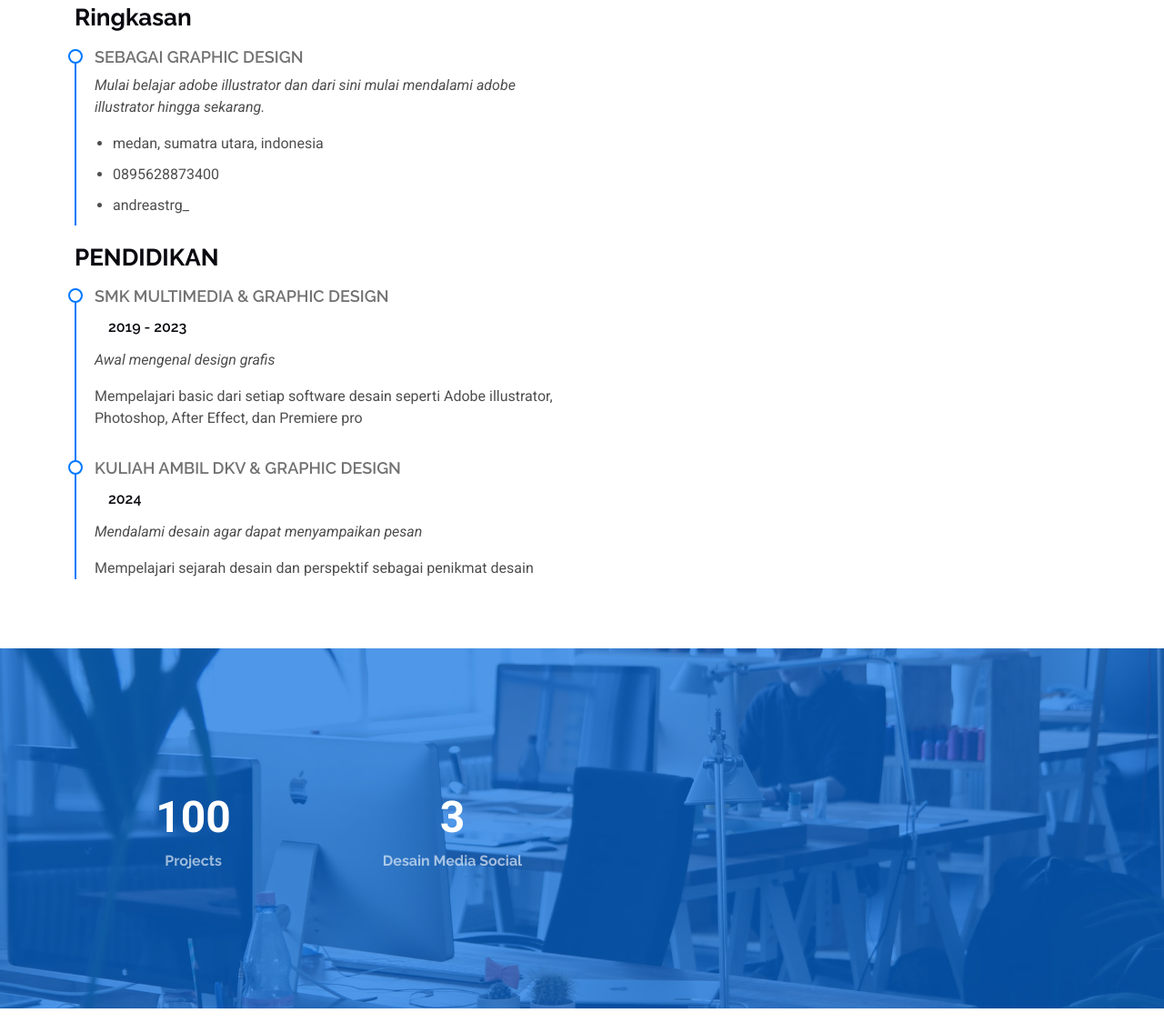
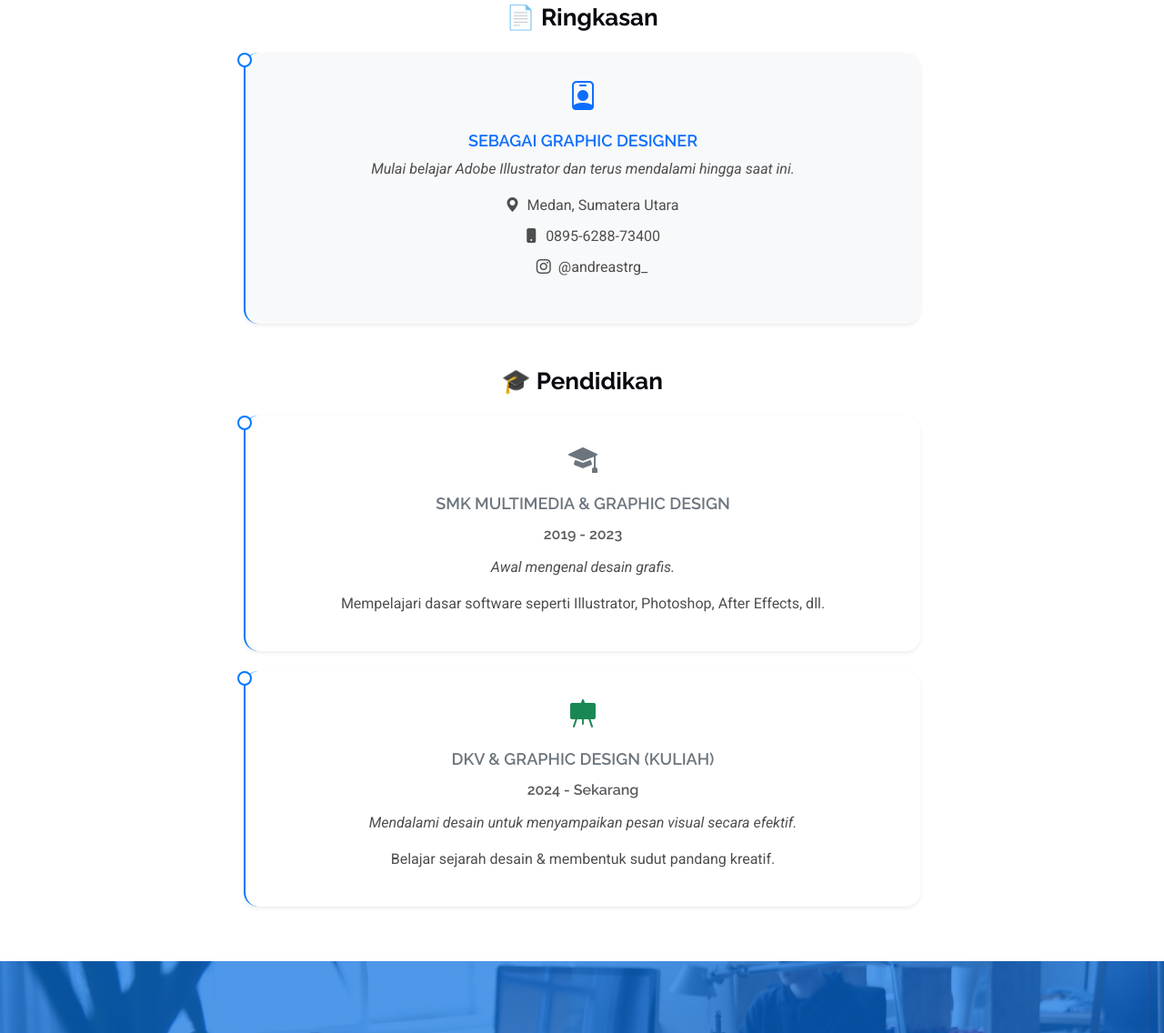
Before and after one commit to AndreasppTarigan/AndreasTarigan.github.io, a plain HTML site: page index.html in a window 1280 px wide. Shown: the part 1664-2800 px from the top of the page at 91% size. Drawn offline with Linux system fonts and the light colour scheme.

Commit message:
update tampilan

```diff
--- a/index.html
+++ b/index.html
@@ -166,33 +166,47 @@
 
         <div class="row">
 
-          <div class="col-lg-6" data-aos="fade-up" data-aos-delay="100">
-            <h3 class="resume-title">Ringkasan</h3>
+          <div class="d-flex justify-content-center">
+            <div class="col-lg-8" data-aos="fade-up" data-aos-delay="100">
+              <h3 class="resume-title text-center mb-4">📄 Ringkasan</h3>
 
-            <div class="resume-item pb-0">
-              <h4>SEBAGAI GRAPHIC DESIGN</h4>
-              <p><em>Mulai belajar adobe illustrator dan dari sini mulai mendalami adobe illustrator hingga sekarang.</em></p>
-              <ul>
-                <li>medan, sumatra utara, indonesia</li>
-                <li>0895628873400</li>
-                <li>andreastrg_</li>
+              <div class="resume-item p-4 mb-4 bg-light rounded-4 shadow-sm text-center">
+                <div class="mb-3">
+                  <i class="bi bi-person-badge fs-2 text-primary"></i>
+                </div>
+                <h4 class="text-primary">Sebagai Graphic Designer</h4>
+                <p><em>Mulai belajar Adobe Illustrator dan terus mendalami hingga saat ini.</em></p>
+                <ul class="list-unstyled mt-3">
+                  <li><i class="bi bi-geo-alt-fill me-2"></i>Medan, Sumatera Utara</li>
+                  <li><i class="bi bi-phone-fill me-2"></i>0895-6288-73400</li>
+                  <li><i class="bi bi-instagram me-2"></i>@andreastrg_</li>
                 </ul>
-            </div><!-- Edn Resume Item -->
+              </div>
 
-            <h3 class="resume-title">PENDIDIKAN</h3>
-            <div class="resume-item">
-              <h4>SMK MULTIMEDIA &amp; Graphic Design</h4>
-              <h5>2019 - 2023</h5>
-              <p><em>Awal mengenal design grafis</em></p>
-              <p>Mempelajari basic dari setiap software desain seperti Adobe illustrator, Photoshop, After Effect, dan Premiere pro</p>
-            </div><!-- Edn Resume Item -->
+              <h3 class="resume-title text-center mt-5 mb-4">🎓 Pendidikan</h3>
 
-            <div class="resume-item">
-              <h4>Kuliah ambil DKV &amp; Graphic Design</h4>
-              <h5>2024</h5>
-              <p><em>Mendalami desain agar dapat menyampaikan pesan</em></p>
-              <p>Mempelajari sejarah desain dan perspektif sebagai penikmat desain</p>
-            </div><!-- Edn Resume Item -->
+              <div class="resume-item p-4 mb-4 bg-white rounded-4 shadow-sm text-center">
+                <div class="mb-3">
+                  <i class="bi bi-mortarboard-fill fs-2 text-secondary"></i>
+                </div>
+                <h4 class="text-secondary">SMK Multimedia & Graphic Design</h4>
+                <h5 class="text-muted">2019 - 2023</h5>
+                <p><em>Awal mengenal desain grafis.</em></p>
+                <p>Mempelajari dasar software seperti Illustrator, Photoshop, After Effects, dll.</p>
+              </div>
+
+              <div class="resume-item p-4 bg-white rounded-4 shadow-sm text-center">
+                <div class="mb-3">
+                  <i class="bi bi-easel-fill fs-2 text-success"></i>
+                </div>
+                <h4 class="text-secondary">DKV & Graphic Design (Kuliah)</h4>
+                <h5 class="text-muted">2024 - Sekarang</h5>
+                <p><em>Mendalami desain untuk menyampaikan pesan visual secara efektif.</em></p>
+                <p>Belajar sejarah desain & membentuk sudut pandang kreatif.</p>
+              </div>
+            </div>
+          </div>
+
 
           </div>
 
@@ -218,19 +232,21 @@
 
         <div class="row gy-4">
 
+          <div class="row justify-content-center">
             <div class="col-lg-3 col-md-6">
               <div class="stats-item text-center w-100 h-100">
                 <span data-purecounter-start="0" data-purecounter-end="100" data-purecounter-duration="0" class="purecounter">100</span>
-              <p>Projects</p>
+                <p>Projects Design</p>
               </div>
             </div><!-- End Stats Item -->
 
             <div class="col-lg-3 col-md-6">
               <div class="stats-item text-center w-100 h-100">
-              <span data-purecounter-start="0" data-purecounter-end="3" data-purecounter-duration="0" class="purecounter">100</span>
+                <span data-purecounter-start="0" data-purecounter-end="3" data-purecounter-duration="0" class="purecounter">3</span>
                 <p>Desain Media Social</p>
               </div>
             </div><!-- End Stats Item -->
+          </div>
 
         </div>
 
```
Lines whose indentation alone changed are shown as unchanged.
